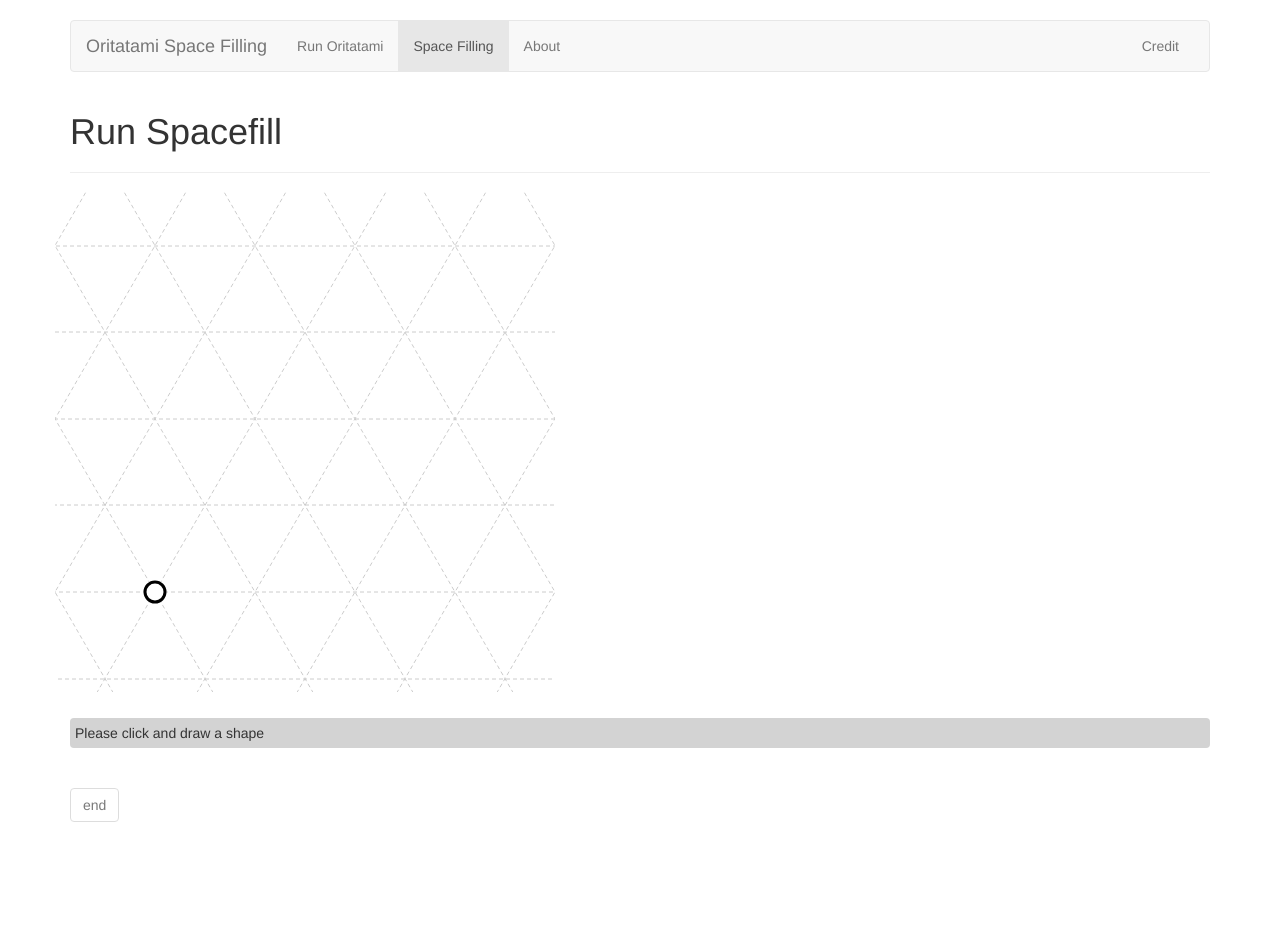
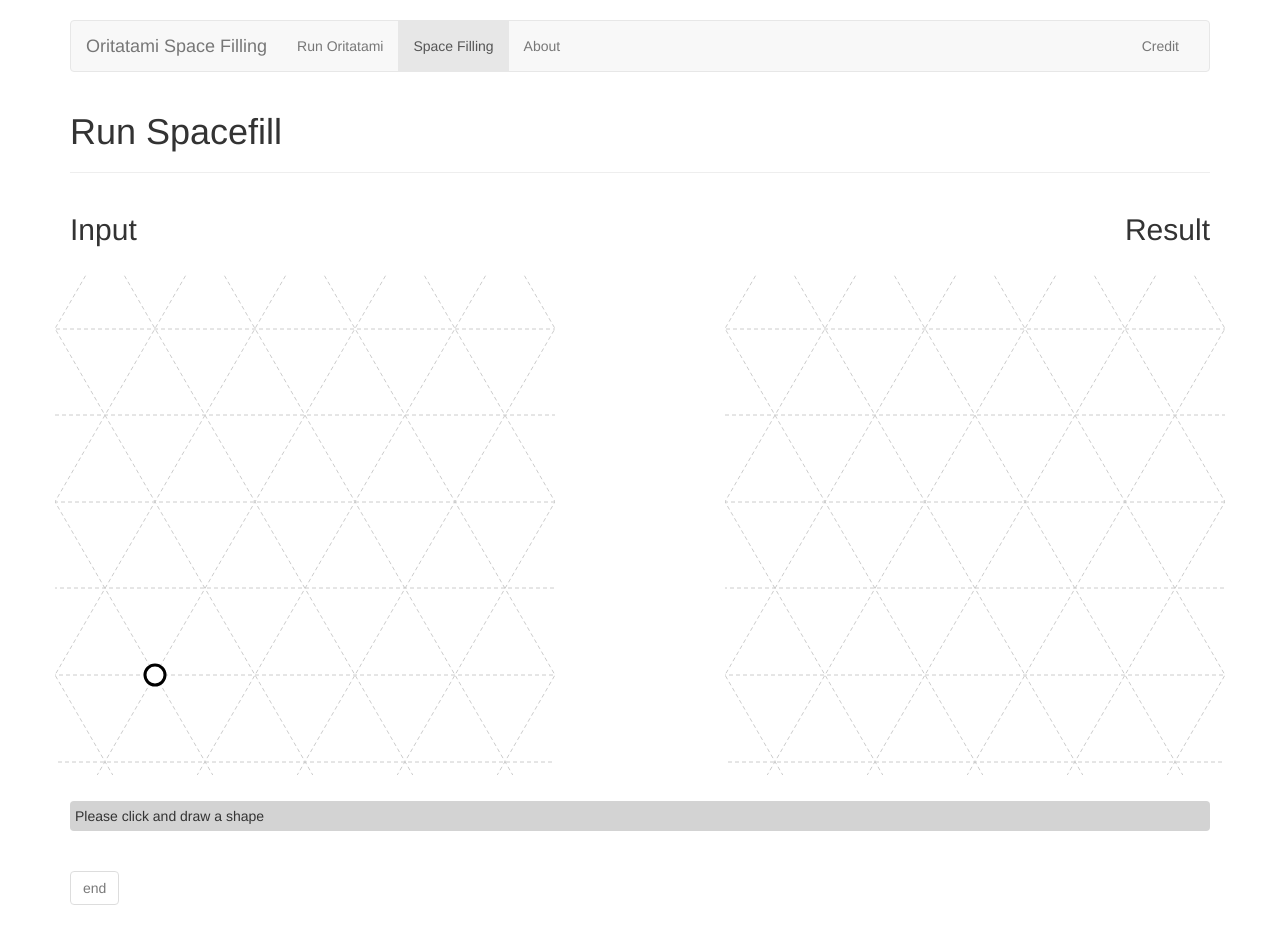
Before and after one commit to Perlmint/yowane, a plain HTML site: page spacefill.html in a window 1280 px wide. Before the commit the page ends 882 px from the top, so only its background shows below. Drawn offline with nearby package versions, Linux system fonts and the light colour scheme.

Commit message:
Static page generated

```diff
--- a/spacefill.html
+++ b/spacefill.html
@@ -10,13 +10,15 @@
             padding-top: 20px;
             padding-bottom: 20px;
         }
-        #paper {
+        #paper, #oritatami {
             padding: 0;
-            width: 500px;
             min-height: 500px;
         }
         .row {
             margin-bottom: 20px;
+        }
+        #oritatami {
+            text-align: right;
         }
         div.col-xs-12 {
             margin-bottom: 20px;
@@ -62,6 +64,14 @@
     <h1>Run Spacefill</h1>
     <hr/>
     <div class="row">
+        <div class="col-xs-6">
+            <h2>Input</h2>
+        </div>
+        <div class="col-xs-6" style="text-align: right">
+            <h2>Result</h2>
+        </div>
+    </div>
+    <div class="row">
         <div id="paper" class="col-xs-6"></div>
         <div id="oritatami" class="col-xs-6"></div>
     </div>
```
Also changed, not shown: spacefill_entry.js.
